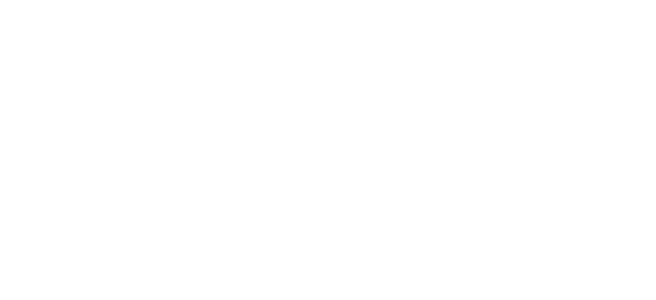
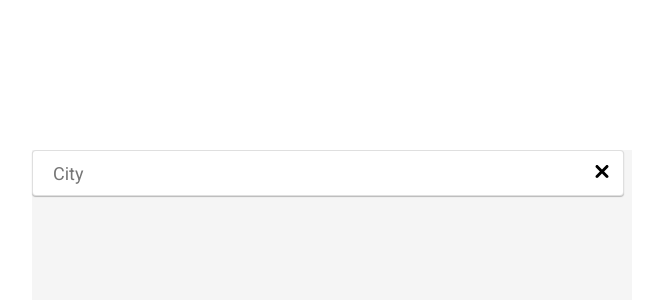
Before and after one commit to VZaleski/react-weather-app, a React (Create React App) app: page / in a window 1280 px wide. Shown: the top 300 px of the page, without its empty margins (308-964 px from the left). Built offline with nearby package versions, Linux system fonts and the light colour scheme.

Commit message:
feat: add search-form

```diff
--- /dev/null
+++ b/src/App.module.css
@@ -0,0 +1,7 @@
+.app{
+  display: flex;
+  margin: 150px auto;
+  width: 600px;
+  height: 400px;
+  background: whitesmoke;
+}
--- a/src/App.tsx
+++ b/src/App.tsx
@@ -1,9 +1,11 @@
 import React from 'react';
+import styles from './App.module.css';
+import SearchForm from "./components/SearchForm";
 
-function App() {
+const App: React.FC = () => {
   return (
-    <div className="App">
-
+    <div className={styles.app}>
+        <SearchForm />
     </div>
   );
 }
--- /dev/null
+++ b/src/components/SearchForm.module.css
@@ -0,0 +1,43 @@
+@import url('https://fonts.googleapis.com/css2?family=Roboto&display=swap');
+
+.searchForm {
+    position: relative;
+    width: 100%;
+    height: 50px;
+}
+
+.searchForm__field {
+    width: 550px;
+    height: 24px;
+    background: #FFFFFF;
+    border: 1px solid rgba(150, 150, 150, 0.3);
+    box-shadow: 0px 1px 1px rgba(0, 0, 0, 0.25);
+    border-radius: 4px;
+    font-family: 'Roboto', sans-serif;
+    font-style: normal;
+    font-weight: normal;
+    font-size: 18px;
+    line-height: 21px;
+    color: #333333;
+    padding: 10px 20px;
+}
+
+.searchForm__button {
+    position: absolute;
+    width: 14px;
+    height: 13px;
+    left: 563px;
+    top: 15px;
+}
+
+.searchForm__image {
+    position: absolute;
+    width: 14px;
+    height: 13px;
+    left: 563px;
+    top: 15px;
+}
+
+.searchForm__image:hover {
+    cursor: pointer;
+}
--- /dev/null
+++ b/src/components/SearchForm.tsx
@@ -0,0 +1,28 @@
+import React, {useState} from 'react';
+import styles from './SearchForm.module.css'
+import deleteImage from './../assets/images/delete.svg'
+
+const SearchForm: React.FC = () => {
+    let [valueInput, setValueInput] = useState('');
+
+    const deleteWord = () => {
+        valueInput = '';
+        setValueInput(valueInput);
+    }
+
+    return (
+        <div className={styles.searchForm}>
+            <input value={valueInput}
+                   onChange={event => setValueInput(event.target.value)}
+                   className={styles.searchForm__field}
+                   placeholder='City'
+                   type="text"/>
+            <img onClick={deleteWord}
+                 src={deleteImage}
+                 alt="delete"
+                 className={styles.searchForm__image} />
+        </div>
+    );
+}
+
+export default SearchForm;
```
Also changed, not shown: src/assets/images/delete.svg (added).
